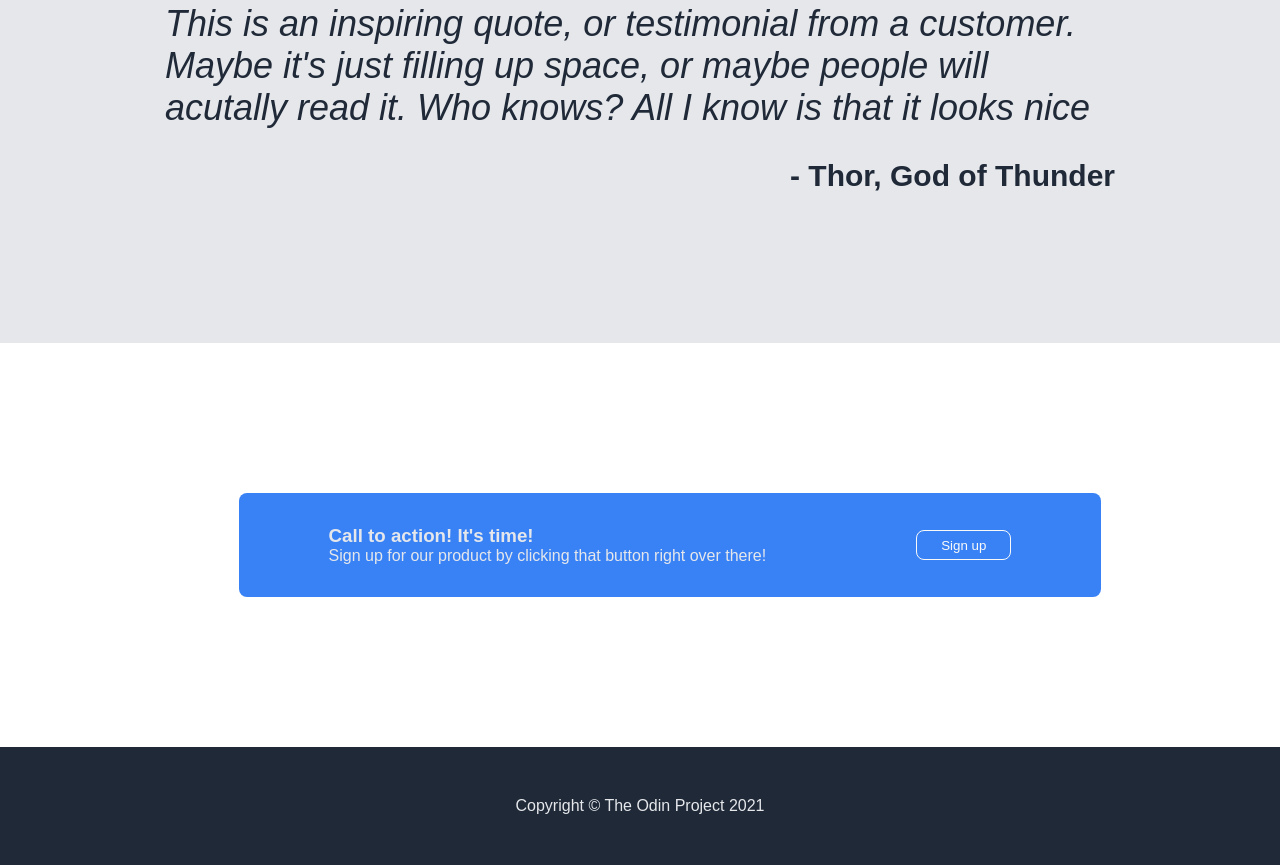
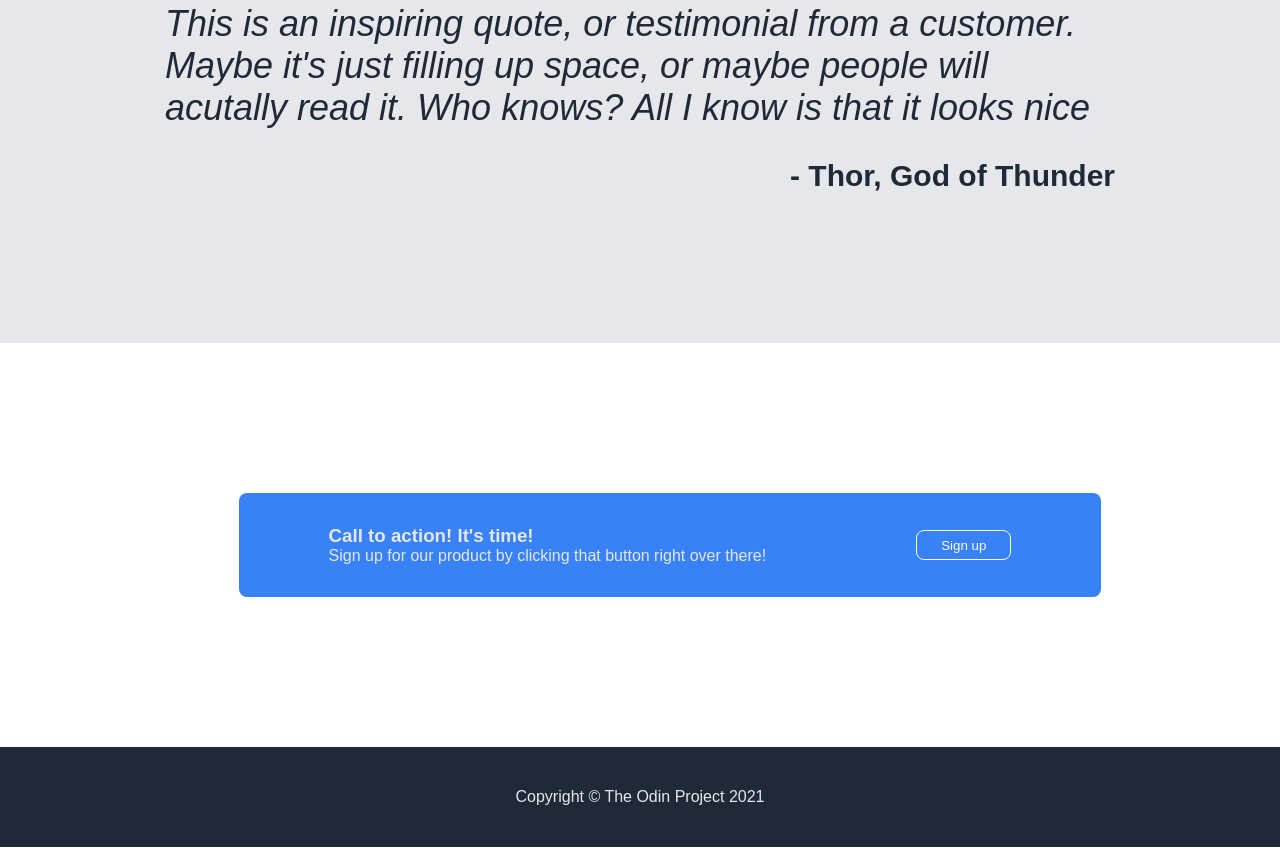
Before and after one commit to Keshavd2/landingPageWebProject, a plain HTML site: page index.html in a window 1280 px wide. Shown: the part 1339-2204 px from the top of the page. Drawn offline with Linux system fonts and the light colour scheme.

Commit message:
add my first draft

```diff
--- a/styles.css
+++ b/styles.css
@@ -162,10 +162,11 @@ button {
 
 .footer {
     display: flex;
+    flex: 1 0 auto;
     background-color: #1F2937;
     justify-content: center;
     align-items: center;
-    padding: 50px;
+    height: 100px;
 }
 
 ul {
```
